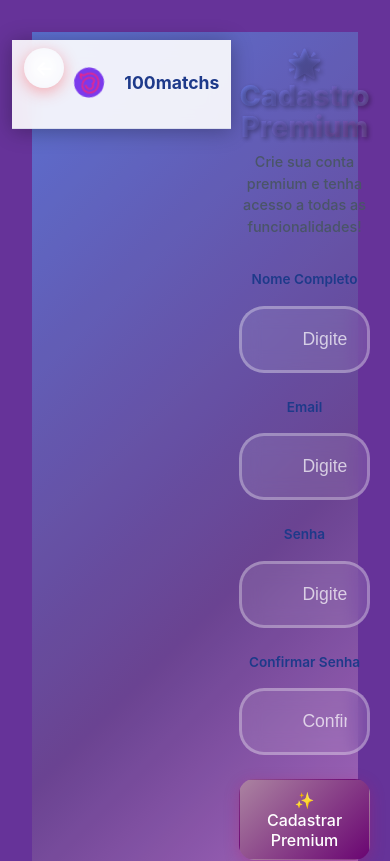
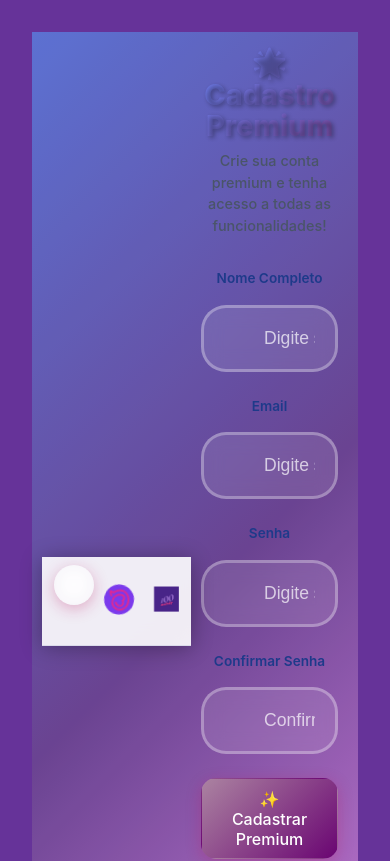
Before and after one commit to rodrigokrapp/100matchs, a React (Vite) app: page /cadastro-premium in a window 390 px wide. Shown: the top 861 px of the page. Built offline with nearby package versions, Linux system fonts and the light colour scheme.

Commit message:
Deploy: Logo com imagem da frase, botão voltar com imagem e mobile otimizado

```diff
--- a/src/components/Header.css
+++ b/src/components/Header.css
@@ -25,11 +25,8 @@
 .back-button {
   position: absolute;
   left: 0;
-  background: #FF4444;
+  background: transparent;
   border: none;
-  color: white;
-  font-size: 24px;
-  font-weight: bold;
   width: 45px;
   height: 45px;
   border-radius: 50%;
@@ -38,13 +35,19 @@
   align-items: center;
   justify-content: center;
   transition: all 0.3s ease;
-  box-shadow: 0 4px 15px rgba(255, 68, 68, 0.4);
+  padding: 0;
 }
 
 .back-button:hover {
-  background: #FF6666;
   transform: scale(1.1);
-  box-shadow: 0 6px 20px rgba(255, 68, 68, 0.6);
+}
+
+.back-button-image {
+  width: 100%;
+  height: 100%;
+  border-radius: 50%;
+  object-fit: cover;
+  transition: transform 0.3s ease;
 }
 
 .logo-container {
@@ -71,12 +74,11 @@
   transform: rotate(10deg);
 }
 
-.site-title {
-  font-size: 1.8rem;
-  font-weight: bold;
-  color: white;
-  text-decoration: none;
-  margin: 0;
+.site-title-image {
+  height: 30px;
+  width: auto;
+  object-fit: contain;
+  transition: transform 0.3s ease;
 }
 
 .salas-link {
@@ -125,8 +127,8 @@
     padding: 1rem;
   }
 
-  .site-title {
-    font-size: 1.4rem;
+  .site-title-image {
+    height: 25px;
   }
 
   .logo {
@@ -137,7 +139,11 @@
   .back-button {
     width: 40px;
     height: 40px;
-    font-size: 20px;
+  }
+
+  .back-button-image {
+    width: 100%;
+    height: 100%;
   }
 
   .salas-link {
--- a/src/components/Header.tsx
+++ b/src/components/Header.tsx
@@ -17,7 +17,11 @@ const Header: React.FC = () => {
     <header className="header">
       <div className="header-content">
         <button onClick={handleBackClick} className="back-button">
-          ←
+          <img
+            src="/botao-site.jpg.jpg"
+            alt="Voltar"
+            className="back-button-image"
+          />
         </button>
         <div className="logo-container" onClick={handleLogoClick}>
           <img
@@ -25,7 +29,11 @@ const Header: React.FC = () => {
             alt="100 Matchs Logo"
             className="logo"
           />
-          <span className="site-title">100matchs</span>
+          <img
+            src="/100mt-frase.jpg.jpg"
+            alt="100 Matchs"
+            className="site-title-image"
+          />
         </div>
       </div>
     </header>
--- a/src/pages/CadastroPremiumPage.css
+++ b/src/pages/CadastroPremiumPage.css
@@ -550,19 +550,26 @@
 /* Responsividade Mobile */
 @media (max-width: 768px) {
   .cadastro-premium-page {
-    align-items: flex-start;
-    padding: 1rem 0;
+    align-items: center;
+    padding: 20px 10px;
+    min-height: 100vh;
+    display: flex;
+    justify-content: center;
   }
 
   .cadastro-container {
     width: 100%;
-    padding: 1rem;
+    padding: 0 15px;
+    max-width: 100%;
   }
 
   .cadastro-card {
-    margin: 0.5rem;
+    margin: 0 auto;
     padding: 2rem 1.5rem;
     border-radius: 20px;
+    background: rgba(255, 255, 255, 0.95);
+    backdrop-filter: blur(20px);
+    box-shadow: 0 15px 40px rgba(0, 0, 0, 0.2);
   }
 
   .cadastro-header h1 {
@@ -640,17 +647,19 @@
 
 @media (max-width: 480px) {
   .cadastro-premium-page {
-    padding: 0.5rem 0;
+    padding: 15px 10px;
   }
 
   .cadastro-container {
-    padding: 0.5rem;
+    padding: 0 10px;
   }
 
   .cadastro-card {
     padding: 1.5rem 1rem;
-    margin: 0.25rem;
+    margin: 0 auto;
     border-radius: 18px;
+    background: rgba(255, 255, 255, 0.98);
+    backdrop-filter: blur(25px);
   }
 
   .cadastro-header {
--- a/src/pages/HomePage.tsx
+++ b/src/pages/HomePage.tsx
@@ -188,7 +188,11 @@ const HomePage: React.FC = () => {
               alt="100 Matchs Logo"
               style={styles.logoImage}
             />
-            <span style={styles.logoText}>100matchs</span>
+            <img
+              src="/100mt-frase.jpg.jpg"
+              alt="100 Matchs"
+              style={{height: '30px', width: 'auto', objectFit: 'contain'}}
+            />
           </Link>
         </div>
       </header>
--- a/src/pages/SuportePage.css
+++ b/src/pages/SuportePage.css
@@ -307,14 +307,15 @@
 /* Responsivo */
 @media (max-width: 768px) {
   .suporte-page {
-    padding: 10px 0;
+    padding: 20px 10px;
     min-height: 100vh;
     display: flex;
-    align-items: flex-start;
+    align-items: center;
+    justify-content: center;
   }
 
   .suporte-container {
-    padding: 1rem 15px;
+    padding: 0 15px;
     width: 100%;
     max-width: 100%;
   }
@@ -325,6 +326,8 @@
     max-width: 100%;
     border-radius: 20px;
     box-shadow: 0 10px 30px rgba(0, 0, 0, 0.3);
+    background: rgba(255, 255, 255, 0.2);
+    backdrop-filter: blur(20px);
   }
 
   .suporte-header h1 {
```
Also changed, not shown: public/100mt-frase.jpg.jpg (added), public/botao-site.jpg.jpg (added).
